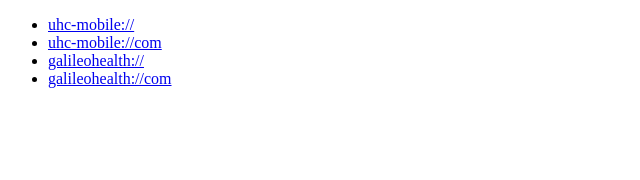
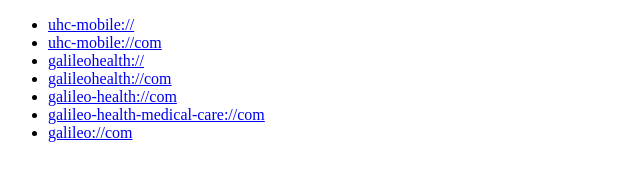
Before and after one commit to sschottler/css-grids-news-site, a plain HTML site: page test.html in a window 1280 px wide. Shown: the whole page, without its empty margins (0-640 px from the left). Drawn offline with Linux system fonts and the light colour scheme.

Commit message:
Update test.html

```diff
--- a/test.html
+++ b/test.html
@@ -20,6 +20,17 @@
       <li>
         <a href="galileohealth://com">galileohealth://com</a>
       </li>
+      <li>
+        <a href="galileo-health://com">galileo-health://com</a>
+      </li>
+      <li>
+        <a href="galileo-health-medical-care://com">galileo-health-medical-care://com</a>
+      </li>
+      <li>
+        <a href="galileo://com">galileo://com</a>
+      </li>
+
+
     </ul>
   </body>
 </html>
```
